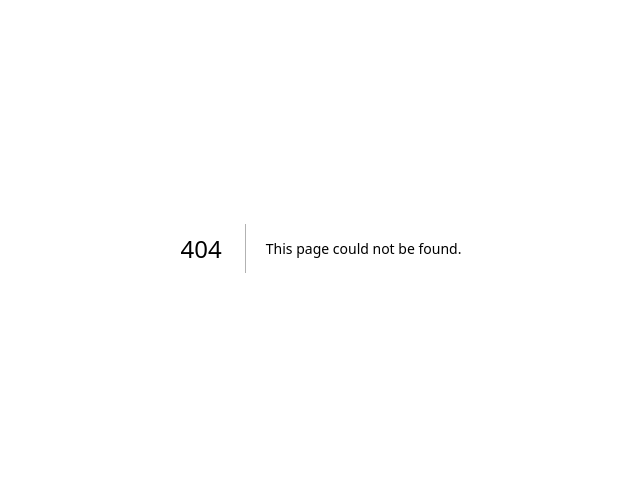
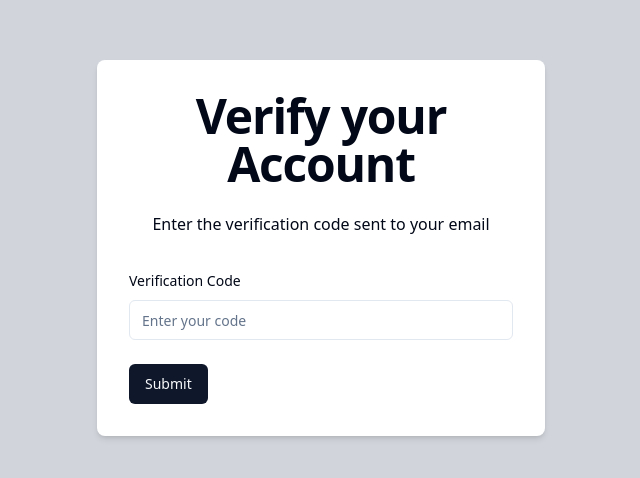
Before and after one commit to shivambishtt/secret-message-nextapp, a Next.js app: page /verify/1 in a window 1280 px wide. Before the commit this address had no page. Shown: the part 152-630 px from the top of the page, without its empty margins (319-959 px from the left). Built offline with nearby package versions, Linux system fonts and the light colour scheme.

Commit message:
signin page add and bug fixes

```diff
--- /dev/null
+++ b/src/app/(app)/dashboard/page.tsx
@@ -0,0 +1,12 @@
+"use client"
+import React from 'react'
+
+function page() {
+  return (
+    <div>
+      Dashboard
+    </div>
+  )
+}
+
+export default page
--- /dev/null
+++ b/src/app/(auth)/layout.tsx
@@ -0,0 +1,16 @@
+export const metadata = {
+  title: 'Next.js',
+  description: 'Generated by Next.js',
+}
+
+export default function RootLayout({
+  children,
+}: {
+  children: React.ReactNode
+}) {
+  return (
+    <html lang="en">
+      <body>{children}</body>
+    </html>
+  )
+}
--- a/src/app/(auth)/signin/page.tsx
+++ b/src/app/(auth)/signin/page.tsx
@@ -1,11 +1,122 @@
-import React from 'react'
+"use client"
+import { useState } from 'react'
+import { toast } from "sonner"
+import { zodResolver } from "@hookform/resolvers/zod"
+import { useForm } from "react-hook-form"
+import { z } from "zod"
+import { useRouter } from 'next/navigation'
+import { Form, FormControl, FormField, FormItem, FormLabel, FormMessage } from '@/components/ui/form'
+import { Loader2 } from "lucide-react";
+import { Input } from '@/components/ui/input'
+import { Button } from '@/components/ui/button'
+import Link from 'next/link'
+import { verifySignInSchema } from '@/schemas/signinSchema'
+import { signIn } from 'next-auth/react'
 
-function page() {
+function Page() {
+  const [formSubmitting, setFormSubmitting] = useState<boolean>(false)
+  const router = useRouter()
+
+  const form = useForm<z.infer<typeof verifySignInSchema>>({
+    resolver: zodResolver(verifySignInSchema),
+    defaultValues: {
+      identifier: "",
+      password: "",
+    }
+  })
+
+  const onsubmit = async (data: z.infer<typeof verifySignInSchema>) => {
+    const result = await signIn("credentials", {
+      redirect: false,
+      identifier: data.identifier,
+      password: data.password
+    })
+    if (result?.error) {
+      toast(result?.error)
+      console.error("Error occured while logging in the user", result.error)
+    }
+    if (result?.url) {
+      router.replace("/dashboard")
+    }
+  }
+
+  // const onsubmit = async (data: unknown) => {
+  //   setFormSubmitting(true)
+  //   try {
+  //     const response = await axios.post<ApiResponse>(`/api/signin`, data)
+  //     toast(response.data.message)
+  //     // router.replace(`/verify/${username}`)
+  //     setFormSubmitting(false)
+  //   } catch (error) {
+  //     console.error("Error while signing the user", error);
+  //     const axiosError = error as AxiosError<ApiResponse>
+  //     const errorMessage = axiosError.response?.data.message
+  //     toast(errorMessage)
+  //     setFormSubmitting(false)
+  //   }
+  // }
+
   return (
-    <div>
-      signin
+    <div className='flex justify-center items-center min-h-screen bg-gray-300'>
+      <div className='w-full max-w-md p-8 space-y-8 bg-white rounded-lg shadow-md'>
+        <div className='text-center'>
+          <h1 className='text-4xl font-extrabold tracking-tight lg:text-5xl mb-6'>
+            Join Mystery Message
+          </h1>
+          <p className="mb-4">Sign In</p>
+        </div>
+        <Form {...form}>
+          <form className="space-y-6" onSubmit={form.handleSubmit(onsubmit)}>
+            <FormField
+              control={form.control}
+              name="identifier"
+              render={({ field }) => (
+                <FormItem>
+                  <FormLabel >
+                    Email
+                  </FormLabel>
+                  <FormControl>
+                    <Input placeholder="Enter email" {...field} />
+                  </FormControl>
+                  <FormMessage />
+                </FormItem>
+              )}
+            />
+            <FormField
+              control={form.control}
+              name="password"
+              render={({ field }) => (
+                <FormItem>
+                  <FormLabel >
+                    Password
+                  </FormLabel>
+                  <FormControl>
+                    <Input type="password" placeholder="Enter password" {...field} />
+                  </FormControl>
+                  <FormMessage />
+                </FormItem>
+              )}
+            />
+            <Button type="submit" disabled={formSubmitting}>
+              {formSubmitting ? (
+                <>
+                  <Loader2 className='mr-2 h-4 w-4 animate-spin' /> Please Wait
+                </>
+              ) : "Signin"}
+            </Button>
+          </form>
+        </Form>
+        <div className='text-center mt-4'>
+          <p>
+            Not a member?{''}
+            <Link href="/signup" className='text-blue-600 hover:text-blue-800'>
+              Sign Up
+            </Link>
+          </p>
+        </div>
+      </div>
     </div>
   )
 }
 
-export default page
+export default Page
--- /dev/null
+++ b/src/app/(auth)/verify/[username]/page.tsx
@@ -0,0 +1,73 @@
+"use client"
+import { useParams, useRouter } from 'next/navigation'
+import React, { useEffect } from 'react'
+import { useForm } from 'react-hook-form'
+import { toast } from "sonner"
+import { Form, FormControl, FormField, FormItem, FormLabel, FormMessage } from '@/components/ui/form'
+import { Input } from '@/components/ui/input'
+import { Button } from '@/components/ui/button'
+import { ApiResponse } from '@/types/apiResponse'
+import { z } from "zod"
+import { zodResolver } from '@hookform/resolvers/zod'
+import { verifycodeSchema } from '@/schemas/verifycodeSchema'
+import axios, { AxiosError } from 'axios'
+
+function VerifyAccount() {
+    const router = useRouter()
+    const params = useParams<{ username: string }>()
+    const form = useForm<z.infer<typeof verifycodeSchema>>({
+        resolver: zodResolver(verifycodeSchema)
+    })
+    const onsubmit = async (data: z.infer<typeof verifycodeSchema>) => {
+        try {
+            const response = await axios.post(`/api/auth/verify-code`, {
+                username: params.username,
+                verifyCode: data.verifyCode
+            })
+            toast(response.data?.message)
+            router.replace(`/signin`)
+        } catch (error) {
+            console.error("Error in verifying the code of user", error);
+            const axiosError = error as AxiosError<ApiResponse>
+            const errorMessage = axiosError.message
+            console.log(errorMessage);
+
+            toast(errorMessage)
+        }
+    }
+
+    return (
+        <div className='flex justify-center items-center min-h-screen bg-gray-300'>
+            <div className='w-full max-w-md p-8 space-y-8 bg-white rounded-lg shadow-md'>
+                <div className='text-center'>
+                    <h1 className='text-4xl font-extrabold tracking-tight lg:text-5xl mb-6'>
+                        Verify your Account
+                    </h1>
+                    <p className="mb-4">Enter the verification code sent to your email</p>
+                </div>
+
+                <Form {...form}>
+                    <form className="space-y-6" onSubmit={form.handleSubmit(onsubmit)}>
+                        <FormField
+                            control={form.control}
+                            name="verifyCode"
+                            render={({ field }) => (
+                                <FormItem>
+                                    <FormLabel>Verification Code</FormLabel>
+                                    <FormControl>
+                                        <Input placeholder="Enter your code" {...field} />
+                                    </FormControl>
+                                    <FormMessage />
+                                </FormItem>
+                            )}
+                        />
+                        <Button type='submit'>Submit</Button>
+                    </form>
+                </Form>
+            </div>
+
+        </div>
+    )
+}
+
+export default VerifyAccount
--- a/src/app/api/auth/verify-code/route.ts
+++ b/src/app/api/auth/verify-code/route.ts
@@ -1,7 +1,6 @@
 import connectDB from "@/lib/dbConnect";
 import UserModel from "@/models/user.models";
 import { z } from "zod"
-import { usernameValidation } from "@/schemas/signupSchema";
 
 export async function POST(request: Request) {
     await connectDB()
@@ -36,7 +35,7 @@ export async function POST(request: Request) {
                 }
             )
         }
-        else if (!isCodeExpired) { // code is expir
+        else if (!isCodeExpired) {
             return Response.json(
                 {
                     success: false,
@@ -54,7 +53,7 @@ export async function POST(request: Request) {
                     message: "Incorrect verification code"
                 },
                 {
-                    status: 400
+                    status: 402
                 }
             )
         }
--- a/src/app/layout.tsx
+++ b/src/app/layout.tsx
@@ -1,6 +1,6 @@
 import type { Metadata } from "next";
+import "./globals.css";
 import { Geist, Geist_Mono } from "next/font/google";
-import "./globals.css";
 import AuthProvider from "@/context/AuthProvider";
 import { Toaster } from "@/components/ui/sonner"
 
--- /dev/null
+++ b/src/app/u/[username]/page.tsx
@@ -0,0 +1,12 @@
+"use client"
+import React from 'react'
+
+function page() {
+    return (
+        <div>
+            Message page
+        </div>
+    )
+}
+
+export default page
```
